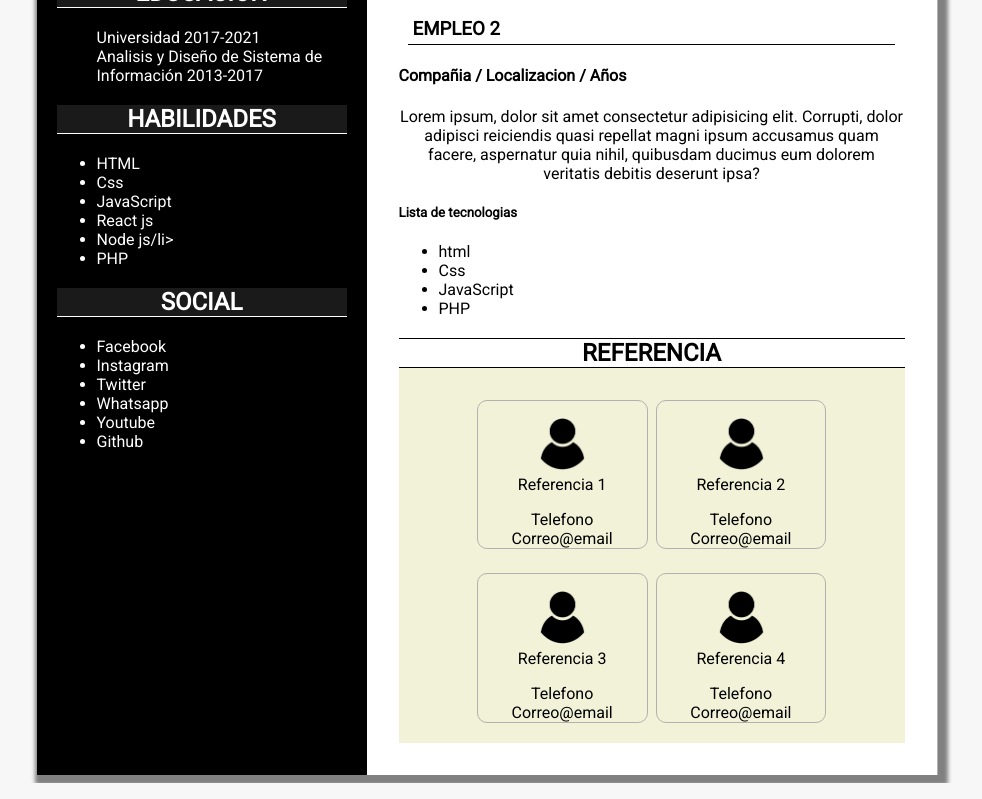
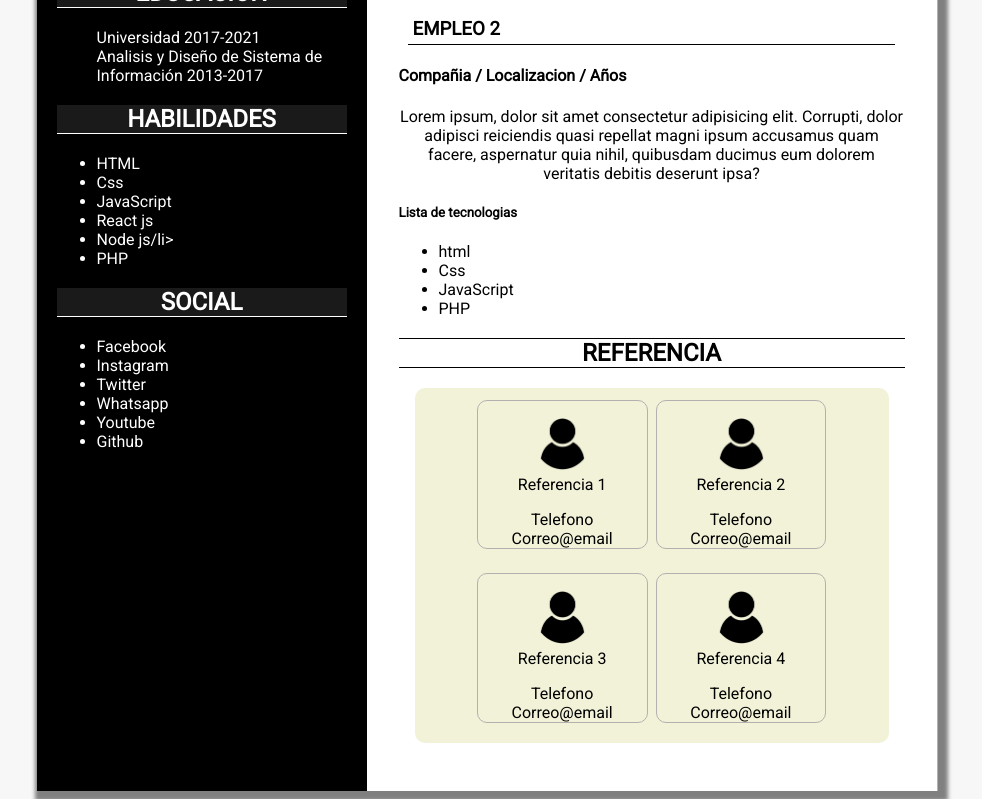
Before and after one commit to CarlosMarquez10/Curriculum-Vitae, a plain HTML site: page index.html in a window 1280 px wide. Shown: the part 611-1410 px from the top of the page, without its empty margins (153-1135 px from the left). Drawn offline with Linux system fonts and the light colour scheme.

Commit message:
Se agrega un div a las referencia

```diff
--- a/index.html
+++ b/index.html
@@ -83,7 +83,7 @@
       <section class="experencia">
         <h2>EXPERENCIA</h2>
         <article>
-          <h3>EMPLEO  1</h3>
+          <h3>EMPLEO 1</h3>
           <h4>Compañia / Localizacion / Años</h4>
           <p>
             Lorem ipsum, dolor sit amet consectetur adipisicing elit.
@@ -119,6 +119,7 @@
       </section>
       <section class="Ref">
         <h2>REFERENCIA</h2>
+        <div class="mainferen">
           <div class="ref1">
             <article>
               <figure>
@@ -157,6 +158,7 @@
               <span>Correo@email</span><br />
             </article>
           </div>
+        </div>
       </section>
     </main>
   </div>
--- a/styles.css
+++ b/styles.css
@@ -61,6 +61,7 @@ body{
 
 .main .Nomperfil{
    background-color: var(--Colorinter) ;
+   border-radius: 3px;
 }
 
 .Nomperfil h1,p{
@@ -75,9 +76,14 @@ body{
     padding: .25em;
 }
 
+.mainferen{
+    background-color: var(--Colorinter);
+    border-radius: 10px;
+    margin: 1em;
+}
+
 .Ref{
     text-align: center;
-    background-color: var(--Colorinter);
 }
 
 .Ref h2{
```
Lines whose indentation alone changed are shown as unchanged.
